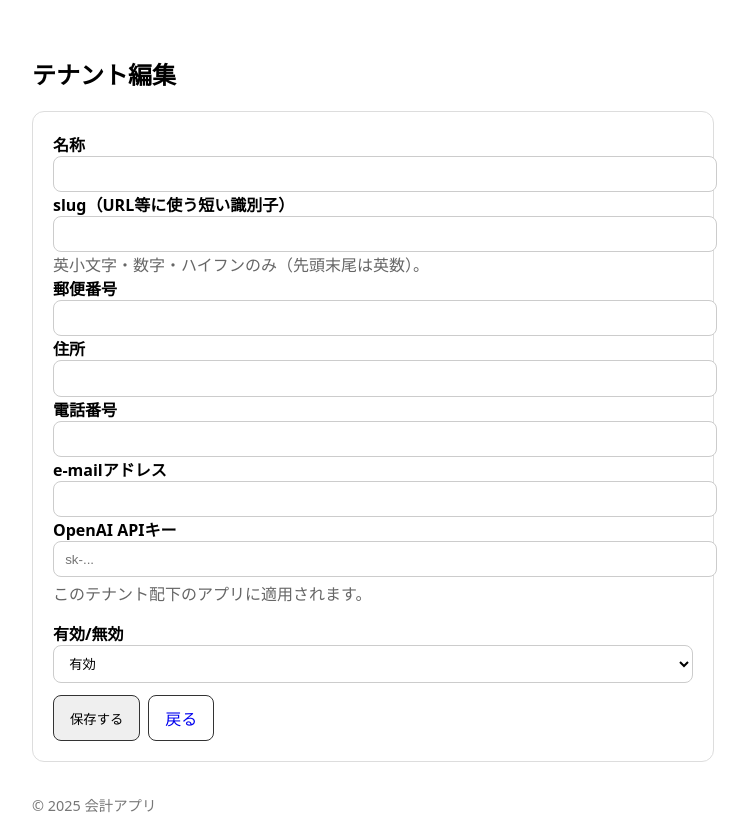
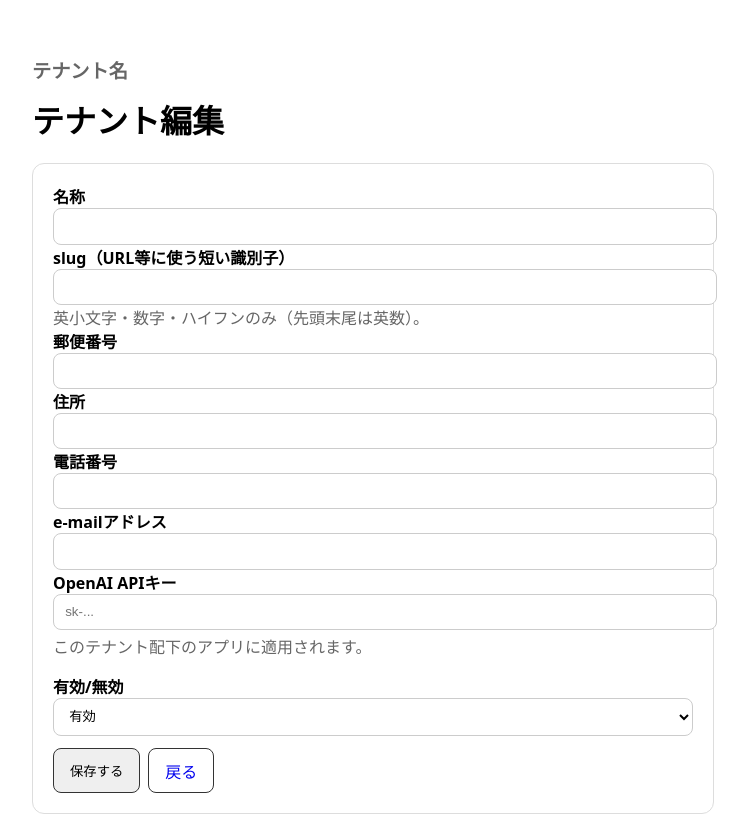
Before and after one commit to system-asayama/property-management-app, a Flask app: template app/templates/sys_tenant_edit.html in a window 1280 px wide. Shown: the top 814 px of the page, without its empty margins (248-996 px from the left). Run offline with Flask 3, Linux system fonts and the light colour scheme; the template is opened without the code that fills it, so the values that code supplies are empty.

Commit message:
システム管理者のテナント編集ページにテナント名のヘッダーを追加

```diff
--- a/app/templates/sys_tenant_edit.html
+++ b/app/templates/sys_tenant_edit.html
@@ -1,7 +1,10 @@
 {% extends "base.html" %}
 {% block title %}テナント編集{% endblock %}
 {% block content %}
-<h2>テナント編集</h2>
+<div style="margin-bottom:20px">
+  <div style="font-size:1.2em;font-weight:bold;color:#666">{{ tenant.名称 if tenant else 'テナント名' }}</div>
+  <h1 style="margin-top:12px">テナント編集</h1>
+</div>
 
 <div class="card" style="max-width:640px">
   <form method="post" autocomplete="off">
```
